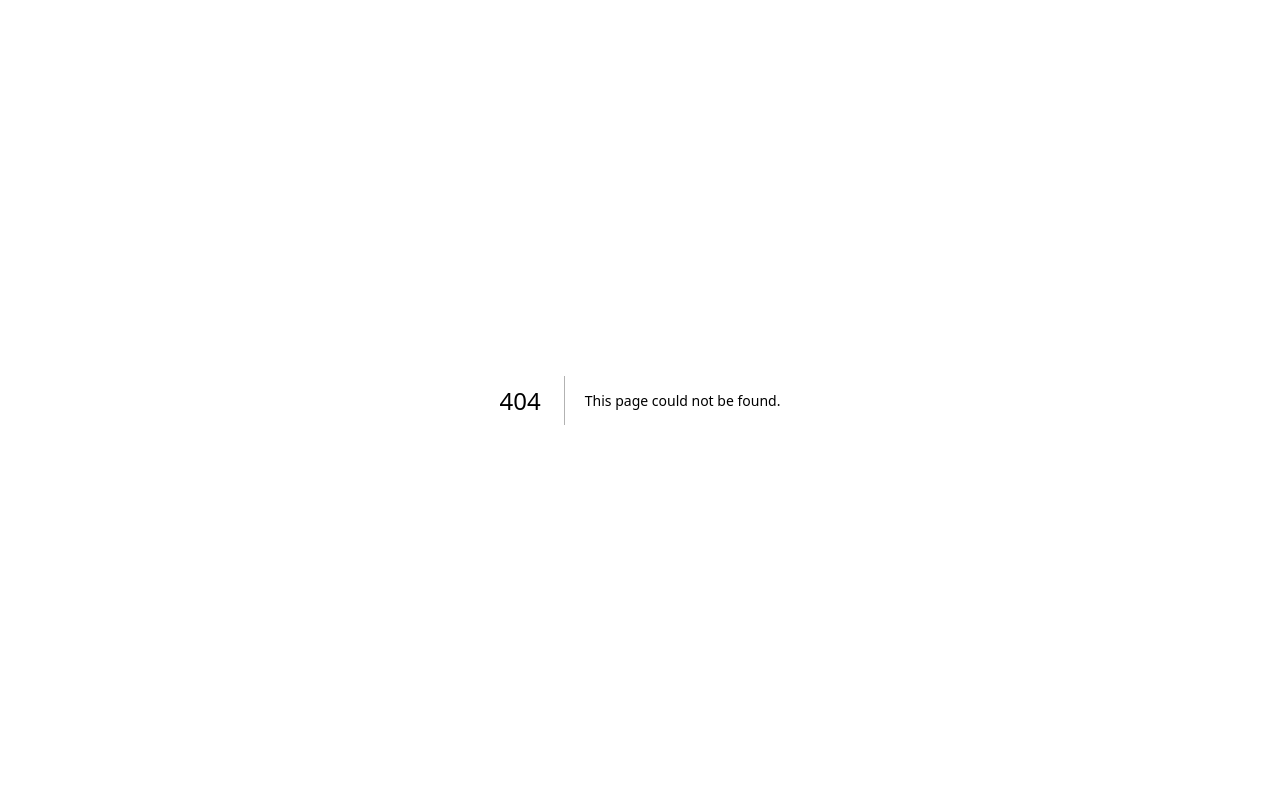
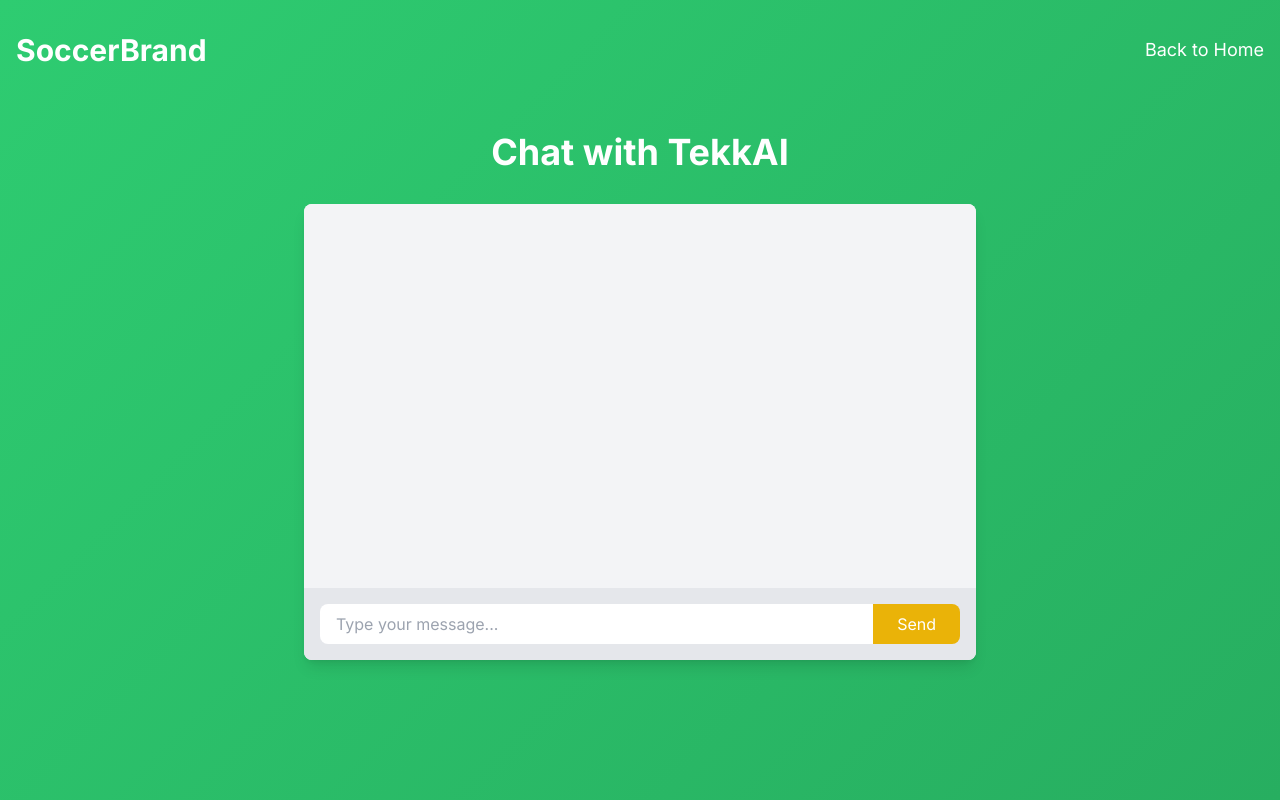
Before and after one commit to jordanconklin/ConklinOfficial-Landing-Page, a Next.js app: page /chatbot in a window 1280 px wide. Before the commit this address had no page. Built offline with nearby package versions, Linux system fonts and the light colour scheme.

Commit message:
homepage is linking to chatbot

```diff
--- /dev/null
+++ b/app/chatbot/page.tsx
@@ -0,0 +1,58 @@
+'use client';
+import { useState, FormEvent } from 'react';
+import Link from 'next/link'
+
+export default function Chatbot() {
+
+    const [message, setMessage] = useState('');
+
+    const handleSubmit = (e: FormEvent<HTMLFormElement>) => {
+        e.preventDefault();
+        // Handle the form submission logic here
+        console.log('Submitted message:', message);
+        setMessage('');
+    };
+
+    return (
+        <div className="min-h-screen bg-gradient-green text-white">
+        <header className="container mx-auto py-8 px-4">
+            <nav className="flex justify-between items-center">
+            <Link href="/" className="text-3xl font-bold hover:text-yellow-300 transition-colors">
+                SoccerBrand
+            </Link>
+            <Link href="/" className="text-lg hover:text-yellow-300 transition-colors">
+                Back to Home
+            </Link>
+            </nav>
+        </header>
+
+        <main className="container mx-auto px-4 py-8">
+            <h1 className="text-4xl font-bold mb-8 text-center">Chat with TekkAI</h1>
+            <div className="max-w-2xl mx-auto bg-white rounded-lg shadow-lg overflow-hidden">
+            <div className="h-96 bg-gray-100 p-4 overflow-y-auto" id="chat-messages">
+                {/* Chat messages will be displayed here */}
+            </div>
+                <div className="p-4 bg-gray-200">
+                    <form className="flex" onSubmit={handleSubmit}>
+                    <input
+                        type="text"
+                        value={message}
+                        onChange={(e) => setMessage(e.target.value)}
+                        placeholder="Type your message..."
+                        className="flex-grow px-4 py-2 rounded-l-lg focus:outline-none text-gray-800"
+                        aria-label="Chat message input"
+                    />
+                    <button
+                        type="submit"
+                        className="bg-yellow-500 text-white px-6 py-2 rounded-r-lg hover:bg-yellow-600 transition-colors"
+                        aria-label="Send message"
+                    >
+                        Send
+                    </button>
+                    </form>
+                </div>
+            </div>
+        </main>
+        </div>
+    )
+}
--- /dev/null
+++ b/app/components/ContactForm.tsx
@@ -0,0 +1,27 @@
+'use client';
+
+import React, { FormEvent } from 'react';
+
+export default function ContactForm() {
+  const handleSubmit = (e: FormEvent<HTMLFormElement>) => {
+    e.preventDefault();
+    // Handle form submission logic here
+  };
+
+  return (
+    <form onSubmit={handleSubmit} className="max-w-lg mx-auto">
+      <div className="mb-4">
+        <input type="text" placeholder="Your Name" className="w-full px-4 py-2 rounded bg-blue-700 text-white placeholder-blue-300" />
+      </div>
+      <div className="mb-4">
+        <input type="email" placeholder="Your Email" className="w-full px-4 py-2 rounded bg-blue-700 text-white placeholder-blue-300" />
+      </div>
+      <div className="mb-4">
+        <textarea placeholder="Your Message" rows={4} className="w-full px-4 py-2 rounded bg-blue-700 text-white placeholder-blue-300"></textarea>
+      </div>
+      <button type="submit" className="w-full bg-yellow-500 text-white py-2 rounded hover:bg-yellow-600 transition-colors">
+        Send Message
+      </button>
+    </form>
+  );
+}
--- a/app/globals.css
+++ b/app/globals.css
@@ -3,9 +3,9 @@
 @tailwind utilities;
 
 :root {
-  --foreground-rgb: 0, 0, 0;
-  --background-start-rgb: 214, 219, 220;
-  --background-end-rgb: 255, 255, 255;
+  --foreground-rgb: 255, 255, 255;
+  --background-start-rgb: 46, 204, 113;
+  --background-end-rgb: 39, 174, 96;
 }
 
 @media (prefers-color-scheme: dark) {
@@ -31,3 +31,9 @@ body {
     text-wrap: balance;
   }
 }
+
+/* Add this to ensure visible focus states */
+*:focus {
+  outline: 2px solid #fbbf24;
+  outline-offset: 2px;
+}
--- a/app/layout.tsx
+++ b/app/layout.tsx
@@ -16,7 +16,14 @@ export default function RootLayout({
 }>) {
   return (
     <html lang="en">
-      <body className={inter.className}>{children}</body>
+      <body className={inter.className}>
+        <a href="#main-content" className="sr-only focus:not-sr-only focus:absolute focus:top-0 focus:left-0 bg-yellow-500 text-white p-2">
+          Skip to main content
+        </a>
+        <main id="main-content">
+          {children}
+        </main>
+      </body>
     </html>
   );
 }
--- a/app/page.tsx
+++ b/app/page.tsx
@@ -1,23 +1,6 @@
-// import Link from 'next/link'
-
-// export default function Home() {
-//   return (
-//     <div className="min-h-screen flex flex-col justify-center items-center bg-gradient-to-br from-blue-800 to-blue-600 text-white">
-//       <header className="mb-8">
-//         <h1 className="text-4xl font-bold">Welcome to Your Soccer Brand</h1>
-//       </header>
-//       <main className="text-center">
-//         <p className="mb-4">Explore our products and become the star player of your team!</p>
-//         <Link href="/chatbot" className="inline-block px-4 py-2 bg-green-500 text-white rounded hover:bg-green-600 transition-colors">
-//           Chat with TekkAI
-//         </Link>
-//       </main>
-//     </div>
-//   )
-// }
-
 import Link from 'next/link'
 import Image from 'next/image'
+import ContactForm from './components/ContactForm';
 
 export default function Home() {
   return (
@@ -37,7 +20,6 @@ export default function Home() {
         <section className="py-20 text-center">
           <h2 className="text-5xl font-bold mb-6">Welcome to Your Soccer Brand</h2>
           <p className="text-xl mb-8">Explore our products and become the star player of your team!</p>
-          {/* <Link href="/chatbot" className="inline-block px-6 py-3 bg-green-500 text-white rounded-full hover:bg-green-600 transition-colors text-lg font-semibold"> */}
           <Link href="/chatbot" className="inline-block px-6 py-3 bg-yellow-500 text-white rounded-full hover:bg-yellow-600 transition-colors text-lg font-semibold">
             Chat with TekkAI
           </Link>
@@ -70,20 +52,7 @@ export default function Home() {
 
         <section id="contact" className="py-16">
           <h3 className="text-3xl font-bold mb-8 text-center">Contact Us</h3>
-          <form className="max-w-lg mx-auto">
-            <div className="mb-4">
-              <input type="text" placeholder="Your Name" className="w-full px-4 py-2 rounded bg-blue-700 text-white placeholder-blue-300" />
-            </div>
-            <div className="mb-4">
-              <input type="email" placeholder="Your Email" className="w-full px-4 py-2 rounded bg-blue-700 text-white placeholder-blue-300" />
-            </div>
-            <div className="mb-4">
-              <textarea placeholder="Your Message" rows={4} className="w-full px-4 py-2 rounded bg-blue-700 text-white placeholder-blue-300"></textarea>
-            </div>
-            <button type="submit" className="w-full bg-yellow-500 text-white py-2 rounded hover:bg-yellow-600 transition-colors">
-              Send Message
-            </button>
-          </form>
+          <ContactForm />
         </section>
       </main>
 
```
